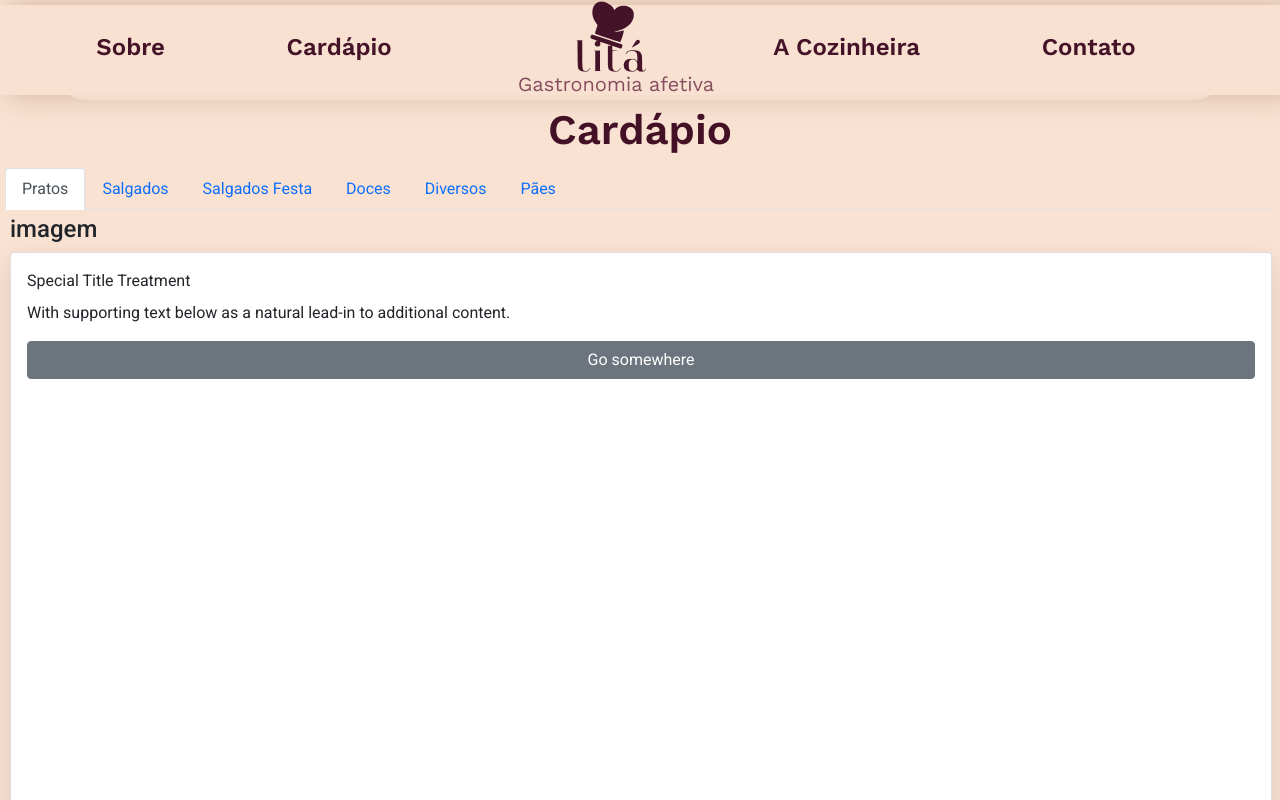
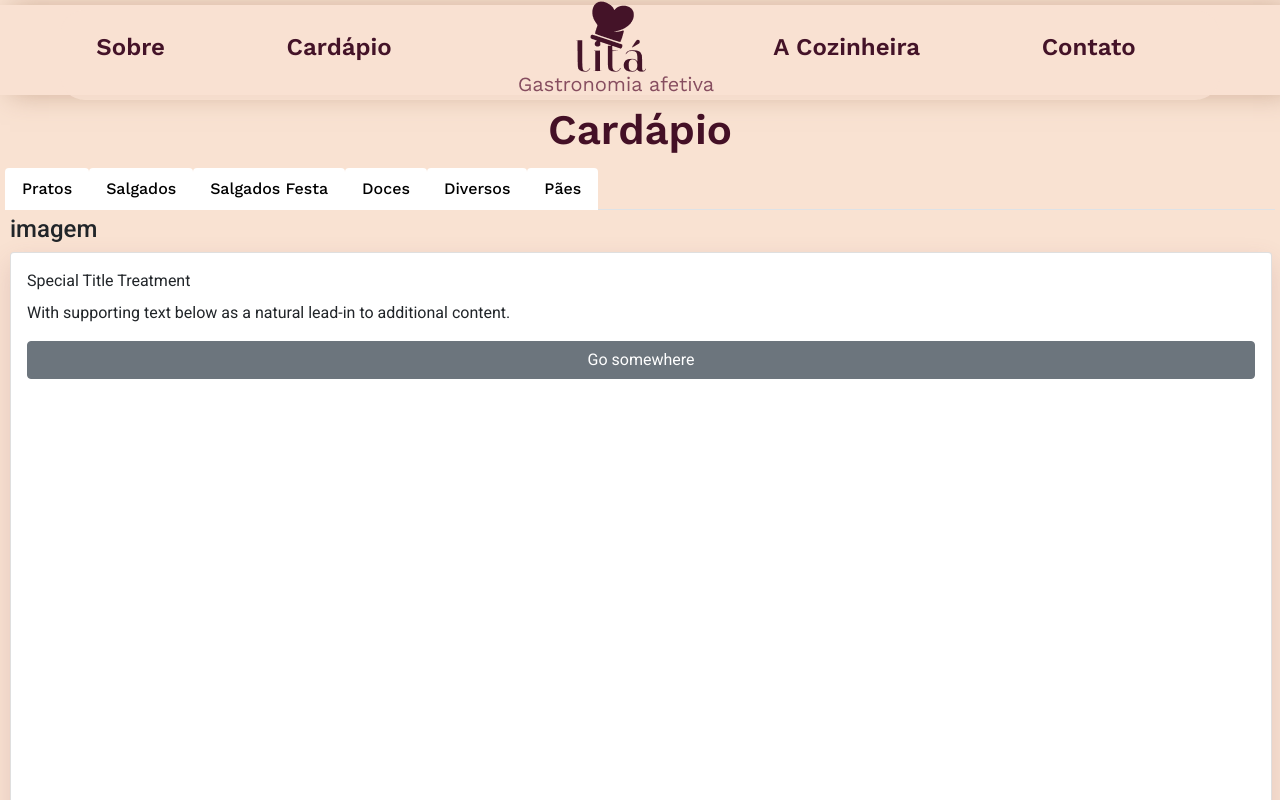
Before and after one commit to LITA-CODERS/lita-frontend, a Next.js app in the folder litagastronomia/: page /cardapio in a window 1280 px wide. Shown: the top 800 px of the page. Built offline with nearby package versions, Linux system fonts and the light colour scheme.

Commit message:
atualiza tabs cardapio

```diff
--- a/litagastronomia/package.json
+++ b/litagastronomia/package.json
@@ -9,6 +9,7 @@
     "bootstrap": "^5.1.0",
     "next": "latest",
     "next-images": "^1.8.1",
+    "node-sass": "^6.0.1",
     "react": "^17.0.2",
     "react-dom": "^17.0.2",
     "react-is": "^17.0.2",
--- a/litagastronomia/src/components/GridCardapio/BoxCardapio.js
+++ b/litagastronomia/src/components/GridCardapio/BoxCardapio.js
@@ -4,7 +4,6 @@ import { TabContent, TabPane, Nav, NavItem, NavLink, Card, Button, CardTitle, Ca
 import classnames from 'classnames';
 import BoxCardapioStyle from './BoxCardapioStyle';
 import CardStyle from './CardStyle';
-import ButtonStyle from './ButtonStyle';
 
 const BoxCardapio = (props) => {
   const [activeTab, setActiveTab] = useState('1');
@@ -17,10 +16,10 @@ const BoxCardapio = (props) => {
 
     <div>
         <BoxCardapioStyle>
-      <Nav tabs>
+      <Nav tabs >
         <NavItem>
           <NavLink
-            className={classnames({ active: activeTab === '1' })}
+            className={classnames({ active: activeTab === '1' })} className={'button'}
             onClick={() => { toggle('1'); }}
           >
             Pratos
@@ -29,7 +28,7 @@ const BoxCardapio = (props) => {
 
         <NavItem>
           <NavLink
-            className={classnames({ active: activeTab === '2' })}
+            className={classnames({ active: activeTab === '2' })} className={'button'}
             onClick={() => { toggle('2'); }}
           >
             Salgados
@@ -37,15 +36,16 @@ const BoxCardapio = (props) => {
         </NavItem>
         <NavItem>
           <NavLink
-            className={classnames({ active: activeTab === '3' })}
+            className={classnames({ active: activeTab === '3' })} className={'button'}
             onClick={() => { toggle('3'); }}
           >
             Salgados Festa
+
           </NavLink>
         </NavItem>
         <NavItem>
           <NavLink
-            className={classnames({ active: activeTab === '4' })}
+            className={classnames({ active: activeTab === '4' })} className={'button'}
             onClick={() => { toggle('4'); }}
           >
             Doces
@@ -53,7 +53,7 @@ const BoxCardapio = (props) => {
         </NavItem>
         <NavItem>
           <NavLink
-            className={classnames({ active: activeTab === '5' })}
+            className={classnames({ active: activeTab === '5' })} className={'button'}
             onClick={() => { toggle('5'); }}
           >
             Diversos
@@ -61,7 +61,7 @@ const BoxCardapio = (props) => {
         </NavItem>
         <NavItem>
           <NavLink
-            className={classnames({ active: activeTab === '6' })}
+            className={classnames({ active: activeTab === '6' })} className={'button'}
             onClick={() => { toggle('6'); }}
           >
             Pães
--- a/litagastronomia/src/components/GridCardapio/BoxCardapioStyle.js
+++ b/litagastronomia/src/components/GridCardapio/BoxCardapioStyle.js
@@ -1,12 +1,40 @@
 import styled from 'styled-components';
 
-const BoxCardapioStyle = styled.div`
+const BoxCardapioStyle = styled.div` {
 
     display: flex;
     flex-direction: column;
     margin: 5px 5px 5px 5px;
     justify-content: center;
+}
 
+    .button {
+    font-family: "Work Sans";
+    font-weight: 500;
+    color: #000000;
+    text-decoration: none;
+    background-color: #FFFFFF;
+    border-radius-top: 10px;
+
+};
+
+    .button:hover {
+    font-family: "Work Sans";
+    font-weight: 500;
+    color: #FFFFFF;
+    text-decoration: none;
+    background-color: #864D5F;
+    border-radius-top: 10px;
+
+};
+
+    .button:onClick {
+    font-family: "Work Sans";
+    font-weight: 500;
+    color: #FFFFFF;
+    text-decoration: none;
+    background-color: #864D5F;
+    border-radius-top: 10px;
 `;
 
 export default BoxCardapioStyle;
--- a/litagastronomia/src/components/GridCardapio/ButtonStyle.js
+++ /dev/null
@@ -1,26 +0,0 @@
-import styled from 'styled-components';
-
-const ButtonStyle = styled.div` {
-
-    .button {
-    font-family: "Work Sans";
-    font-weight: 500;
-    color: #000000;
-    text-decoration: none;
-    background-color: #FBF5F1;
-    border-radius:
-
-};
-
-    .button:onClick {
-    font-family: "Work Sans";
-    font-weight: 500;
-    color: #864D5F;
-    text-decoration: none;
-    background-color: #864D5F;
-
-};
-}
-`;
-
-export default ButtonStyle;
--- a/litagastronomia/src/components/Navbar/MenuItems.js
+++ b/litagastronomia/src/components/Navbar/MenuItems.js
@@ -1,19 +1,19 @@
 export const MenuItems = [
     {
         title: 'Sobre',
-        url: '#sobre',
+        url: '/#sobre',
         cName: 'nav-links'
     },
 
     {
         title: 'Cardápio',
-        url: '#cardapio',
+        url: '/cardapio',
         cName: 'nav-links'
     },
 
     {
         title: 'A Cozinheira',
-        url: '#achef',
+        url: '/#achef',
         cName: 'nav-links'
     },
 
```
Also changed, not shown: 1 other file (tests, documents, lock files or other folders).
